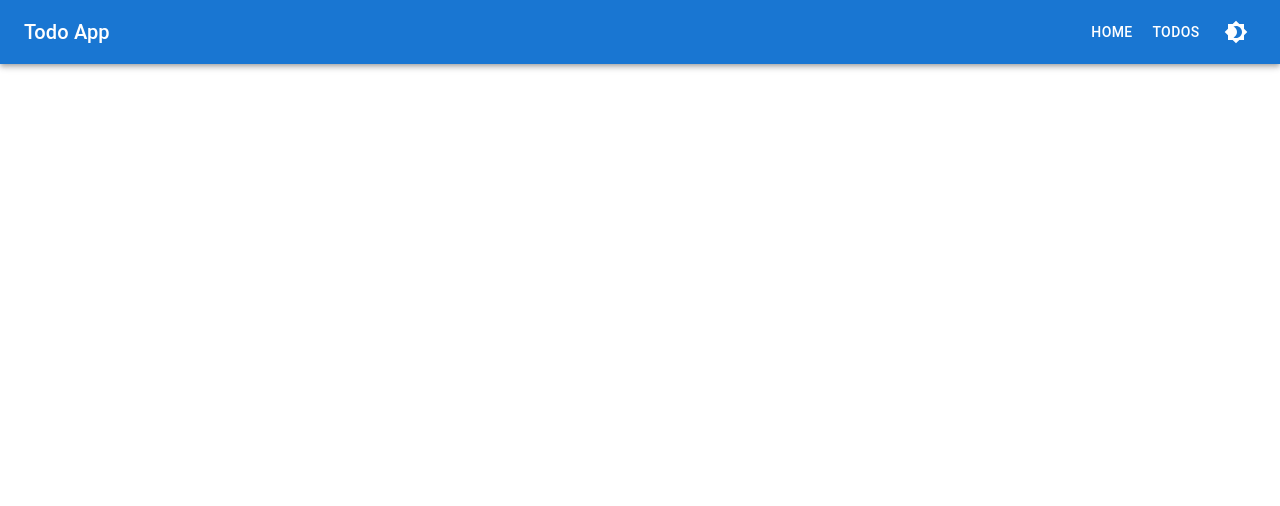
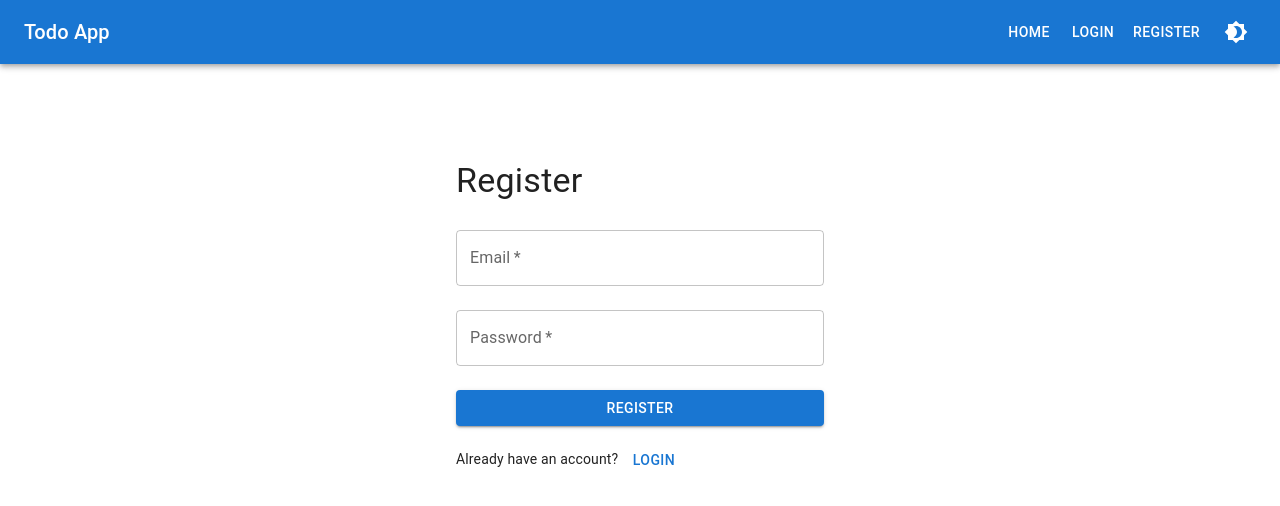
Before and after one commit to Jennie77777396/todo-Vite, a React (Vite) app: page /register in a window 1280 px wide. Before the commit this address had no page. Shown: the top 506 px of the page. Built offline with nearby package versions, Linux system fonts and the light colour scheme.

Commit message:
feat: add login

```diff
--- a/src/App.tsx
+++ b/src/App.tsx
@@ -2,6 +2,8 @@ import { Routes, Route } from 'react-router-dom';
 import { Container } from '@mui/material';
 import Home from './pages/Home';
 import TodoPage from './pages/TodoPage';
+import Login from './pages/Login';
+import Register from './pages/Register';
 import NavBar from './components/NavBar';
 import './App.css';
 
@@ -13,6 +15,8 @@ const App = () => {
         <Routes>
           <Route path="/" element={<Home />} />
           <Route path="/todos" element={<TodoPage />} />
+          <Route path="/login" element={<Login />} />
+          <Route path="/register" element={<Register />} />
         </Routes>
       </Container>
     </>
--- a/src/components/NavBar/index.tsx
+++ b/src/components/NavBar/index.tsx
@@ -1,5 +1,5 @@
 import { AppBar, Toolbar, Typography, Button, IconButton, Tooltip } from '@mui/material';
-import { Link } from 'react-router-dom';
+import { Link, useNavigate } from 'react-router-dom';
 import { useAppDispatch, useAppSelector } from '../../store/hooks';
 import { toggleTheme } from '../../store/themeSlice';
 import Brightness7Icon from '@mui/icons-material/Brightness7';
@@ -8,6 +8,13 @@ import Brightness4Icon from '@mui/icons-material/Brightness4';
 const NavBar = () => {
   const dispatch = useAppDispatch();
   const mode = useAppSelector((state) => state.theme.mode);
+  const isAuthenticated = !!localStorage.getItem('token'); // Check if token exists
+  const navigate = useNavigate();
+
+  const handleLogout = () => {
+    localStorage.removeItem('token');
+    navigate('/login');
+  };
 
   return (
     <AppBar position="static">
@@ -18,9 +25,25 @@ const NavBar = () => {
         <Button color="inherit" component={Link} to="/">
           Home
         </Button>
-        <Button color="inherit" component={Link} to="/todos">
-          Todos
-        </Button>
+        {isAuthenticated ? (
+          <>
+            <Button color="inherit" component={Link} to="/todos">
+              Todos
+            </Button>
+            <Button color="inherit" onClick={handleLogout}>
+              Logout
+            </Button>
+          </>
+        ) : (
+          <>
+            <Button color="inherit" component={Link} to="/login">
+              Login
+            </Button>
+            <Button color="inherit" component={Link} to="/register">
+              Register
+            </Button>
+          </>
+        )}
         <Tooltip title={mode === 'light' ? 'Switch to Dark Mode' : 'Switch to Light Mode'}>
           <IconButton
             color="inherit"
--- /dev/null
+++ b/src/pages/Login.tsx
@@ -0,0 +1,63 @@
+import { useState } from 'react';
+import { useNavigate } from 'react-router-dom';
+import axios from 'axios';
+import { Typography, TextField, Button, Box, Alert } from '@mui/material';
+
+const Login = () => {
+  const [email, setEmail] = useState('');
+  const [password, setPassword] = useState('');
+  const [error, setError] = useState('');
+  const navigate = useNavigate();
+
+  const handleSubmit = async (e: React.FormEvent) => {
+    e.preventDefault();
+    try {
+      const response = await axios.post('http://localhost:5000/auth/login', { email, password });
+      localStorage.setItem('token', response.data.token); // Store token in localStorage
+      setError('');
+      navigate('/todos'); // Redirect to Todo page after login
+    } catch (err: any) {
+      setError(err.response?.data?.error || 'Login failed');
+    }
+  };
+
+  return (
+    <Box sx={{ maxWidth: 400, mx: 'auto', mt: 4, p: 2 }}>
+      <Typography variant="h4" gutterBottom>
+        Login
+      </Typography>
+      {error && <Alert severity="error" sx={{ mb: 2 }}>{error}</Alert>}
+      <form onSubmit={handleSubmit}>
+        <TextField
+          label="Email"
+          type="email"
+          value={email}
+          onChange={(e) => setEmail(e.target.value)}
+          fullWidth
+          margin="normal"
+          required
+        />
+        <TextField
+          label="Password"
+          type="password"
+          value={password}
+          onChange={(e) => setPassword(e.target.value)}
+          fullWidth
+          margin="normal"
+          required
+        />
+        <Button type="submit" variant="contained" color="primary" fullWidth sx={{ mt: 2 }}>
+          Login
+        </Button>
+      </form>
+      <Typography variant="body2" sx={{ mt: 2 }}>
+        Don’t have an account?{' '}
+        <Button component="a" href="/register" color="primary">
+          Register
+        </Button>
+      </Typography>
+    </Box>
+  );
+};
+
+export default Login;
--- /dev/null
+++ b/src/pages/Register.tsx
@@ -0,0 +1,63 @@
+import { useState } from 'react';
+import { useNavigate } from 'react-router-dom';
+import axios from 'axios';
+import { Typography, TextField, Button, Box, Alert } from '@mui/material';
+
+const Register = () => {
+  const [email, setEmail] = useState('');
+  const [password, setPassword] = useState('');
+  const [error, setError] = useState('');
+  const navigate = useNavigate();
+
+  const handleSubmit = async (e: React.FormEvent) => {
+    e.preventDefault();
+    try {
+      const response = await axios.post('http://localhost:5000/auth/register', { email, password });
+      localStorage.setItem('token', response.data.token); // Store token
+      setError('');
+      navigate('/todos'); // Redirect to Todo page after registration
+    } catch (err: any) {
+      setError(err.response?.data?.error || 'Registration failed');
+    }
+  };
+
+  return (
+    <Box sx={{ maxWidth: 400, mx: 'auto', mt: 4, p: 2 }}>
+      <Typography variant="h4" gutterBottom>
+        Register
+      </Typography>
+      {error && <Alert severity="error" sx={{ mb: 2 }}>{error}</Alert>}
+      <form onSubmit={handleSubmit}>
+        <TextField
+          label="Email"
+          type="email"
+          value={email}
+          onChange={(e) => setEmail(e.target.value)}
+          fullWidth
+          margin="normal"
+          required
+        />
+        <TextField
+          label="Password"
+          type="password"
+          value={password}
+          onChange={(e) => setPassword(e.target.value)}
+          fullWidth
+          margin="normal"
+          required
+        />
+        <Button type="submit" variant="contained" color="primary" fullWidth sx={{ mt: 2 }}>
+          Register
+        </Button>
+      </form>
+      <Typography variant="body2" sx={{ mt: 2 }}>
+        Already have an account?{' '}
+        <Button component="a" href="/login" color="primary">
+          Login
+        </Button>
+      </Typography>
+    </Box>
+  );
+};
+
+export default Register;
--- a/src/pages/TodoPage.tsx
+++ b/src/pages/TodoPage.tsx
@@ -1,7 +1,7 @@
 import { useState, useEffect } from 'react';
 import { useForm, SubmitHandler } from 'react-hook-form';
-import axios from 'axios';
-import TodoList from '../components/TodoList';
+import api from '../utils/api';
+import TodoList from '../components/ToDoList';
 import {
   Typography,
   TextField,
@@ -37,7 +37,7 @@ const TodoPage = () => {
   useEffect(() => {
     const fetchTodos = async () => {
       try {
-        const response = await axios.get<Todo[]>('http://localhost:5000/tasks');
+        const response = await api.get<Todo[]>('/tasks'); // Use api instead of axios
         setTodos(response.data);
       } catch (error) {
         console.error('Error fetching todos:', error);
@@ -47,9 +47,9 @@ const TodoPage = () => {
   }, []);
 
   const onSubmit: SubmitHandler<FormData> = async (data) => {
-    if (!data.task.trim()) return; // Prevent adding empty tasks
+    if (!data.task.trim()) return;
     try {
-      const response = await axios.post<Todo>('http://localhost:5000/tasks', { task: data.task });
+      const response = await api.post<Todo>('/tasks', { task: data.task });
       setTodos([...todos, response.data]);
       reset();
     } catch (error) {
@@ -66,7 +66,7 @@ const TodoPage = () => {
   const confirmEdit = async () => {
     if (!editTodoId || !pendingTask) return;
     try {
-      const response = await axios.put<Todo>(`http://localhost:5000/tasks/${editTodoId}`, {
+      const response = await api.put<Todo>(`/tasks/${editTodoId}`, {
         task: pendingTask,
         completed: todos.find(t => t._id === editTodoId)?.completed || false,
       });
@@ -81,13 +81,13 @@ const TodoPage = () => {
 
   const deleteTodo = (id: string) => {
     setDeleteTodoId(id);
-    setOpenDeleteDialog(true); // Open delete confirmation dialog
+    setOpenDeleteDialog(true);
   };
 
   const confirmDelete = async () => {
     if (!deleteTodoId) return;
     try {
-      await axios.delete(`http://localhost:5000/tasks/${deleteTodoId}`);
+      await api.delete(`/tasks/${deleteTodoId}`);
       setTodos(todos.filter(todo => todo._id !== deleteTodoId));
       setOpenDeleteDialog(false);
       setDeleteTodoId(null);
--- /dev/null
+++ b/src/utils/api.ts
@@ -0,0 +1,30 @@
+import axios from 'axios';
+
+const api = axios.create({
+  baseURL: 'http://localhost:5000',
+});
+
+api.interceptors.request.use(
+  (config) => {
+    const token = localStorage.getItem('token');
+    if (token) {
+      config.headers.Authorization = `Bearer ${token}`;
+    }
+    return config;
+  },
+  (error) => Promise.reject(error)
+);
+
+// Add a response interceptor to handle 401 errors (unauthorized)
+api.interceptors.response.use(
+  (response) => response,
+  (error) => {
+    if (error.response?.status === 401) {
+      localStorage.removeItem('token');
+      window.location.href = '/login';
+    }
+    return Promise.reject(error);
+  }
+);
+
+export default api;
```
